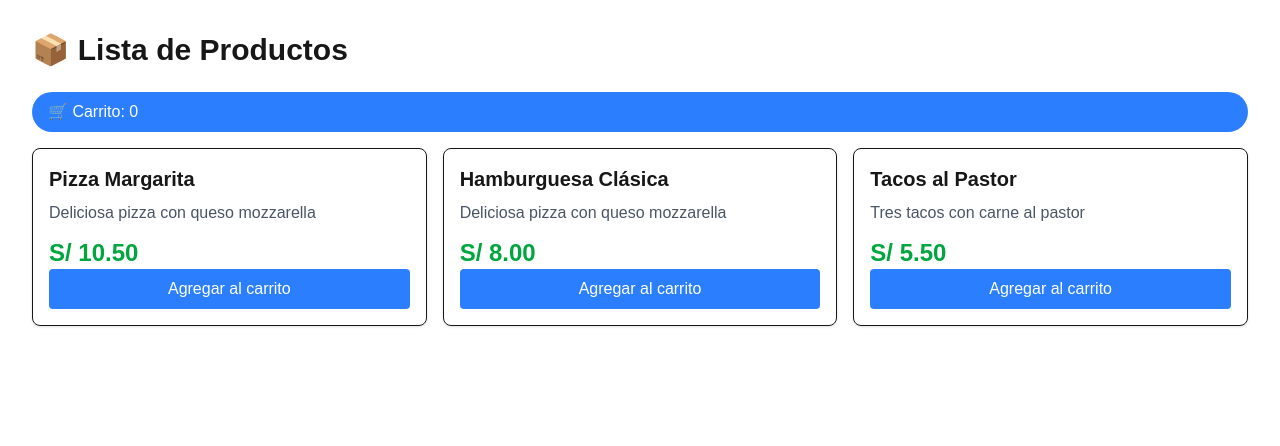
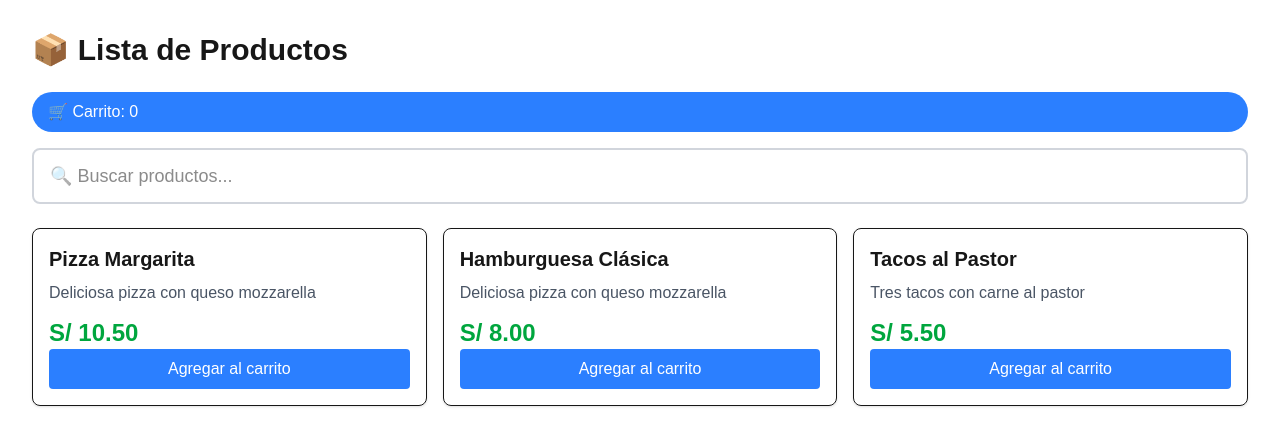
Before and after one commit to grover-dev86/restaurante-pos, a Next.js app: page /productos in a window 1280 px wide. Shown: the top 446 px of the page. Built offline with nearby package versions, Linux system fonts and the light colour scheme.

Commit message:
feat():buscador

```diff
--- a/src/app/productos/page.tsx
+++ b/src/app/productos/page.tsx
@@ -9,6 +9,7 @@ function ProductPage() {
   // productosAgregados = el número actual
   // setProductosAgregados = función para cambiar ese número
 	const [productosAgregados, setProductosAgregados] = useState(0)
+	const [busqueda, setBusqueda] = useState('')
 
 	// Datos de prueba (más adelante vendrán de la base de datos)
 	const productos = [
@@ -32,6 +33,16 @@ function ProductPage() {
 		}
 	]
 
+	// 🆕 NUEVO: Filtrar productos según lo que escriba el usuario
+	const productosFiltrados = productos.filter(producto => {
+		// Convertimos todo a minúsculas para que no importe mayúsculas/minúsculas
+		const nombreMinusculas = producto.nombre.toLowerCase()
+		const busquedaMinusculas = busqueda.toLowerCase()
+
+		// Preguntamos: ¿el nombre del producto incluye lo que busco?
+		return nombreMinusculas.includes(busquedaMinusculas)
+	})
+
 	const agregarAlCarrito = (nombreProducto: string) => {
 		setProductosAgregados(productosAgregados + 1)
 
@@ -49,10 +60,20 @@ function ProductPage() {
 				🛒 Carrito: {productosAgregados}
 			</div>
 
+			<div className='mb-6'>
+				<input
+					type='text'
+					className='w-full px-4 py-3 border-2 border-gray-300 rounded-lg text-lg focus:border-blue-500 focus:outline-none'
+					placeholder='🔍 Buscar productos...'
+					value={busqueda}
+					onChange={(e) => setBusqueda(e.target.value)}
+				/>
+			</div>
+
 			{/* Grid: organiza los productos en columnas */}
 			<div className='grid grid-cols-3 gap-4'>
 				{/* .map() recorre el array y crea una tarjeta por cada producto */}
-				{productos.map(producto => (
+				{productosFiltrados.map(producto => (
 					<div
 						key={producto.id}
 						className='border rounded-lg p-4 shadow hover:shadow-lg'
```
